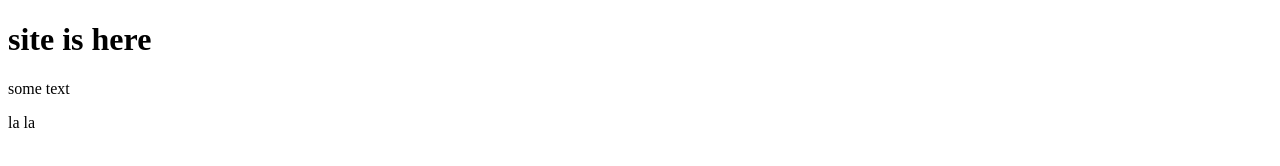
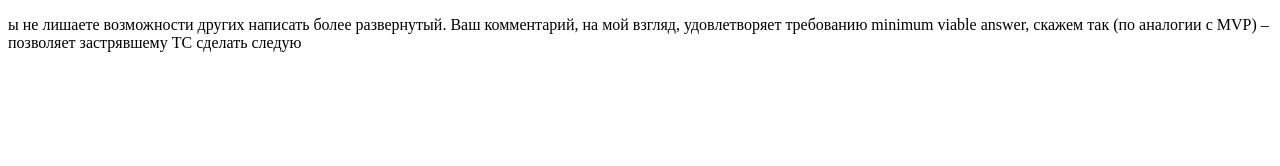
Before and after one commit to okbabich/site, a plain HTML site: page index.html in a window 1280 px wide. Drawn offline with Linux system fonts and the light colour scheme.

Commit message:
fourth commit

```diff
--- a/index.html
+++ b/index.html
@@ -6,8 +6,6 @@
 	<link rel="stylesheet"  href="css/style.css">
 </head>
 <body>
-	<h1>site is here</h1>
-	<p>some text</p>
-	<p>la la</p>
+	<p>ы не лишаете возможности других написать более развернутый. Ваш комментарий, на мой взгляд, удовлетворяет требованию minimum viable answer, скажем так (по аналогии с MVP) – позволяет застрявшему ТС сделать следую</p>
 </body>
 </html>
```
